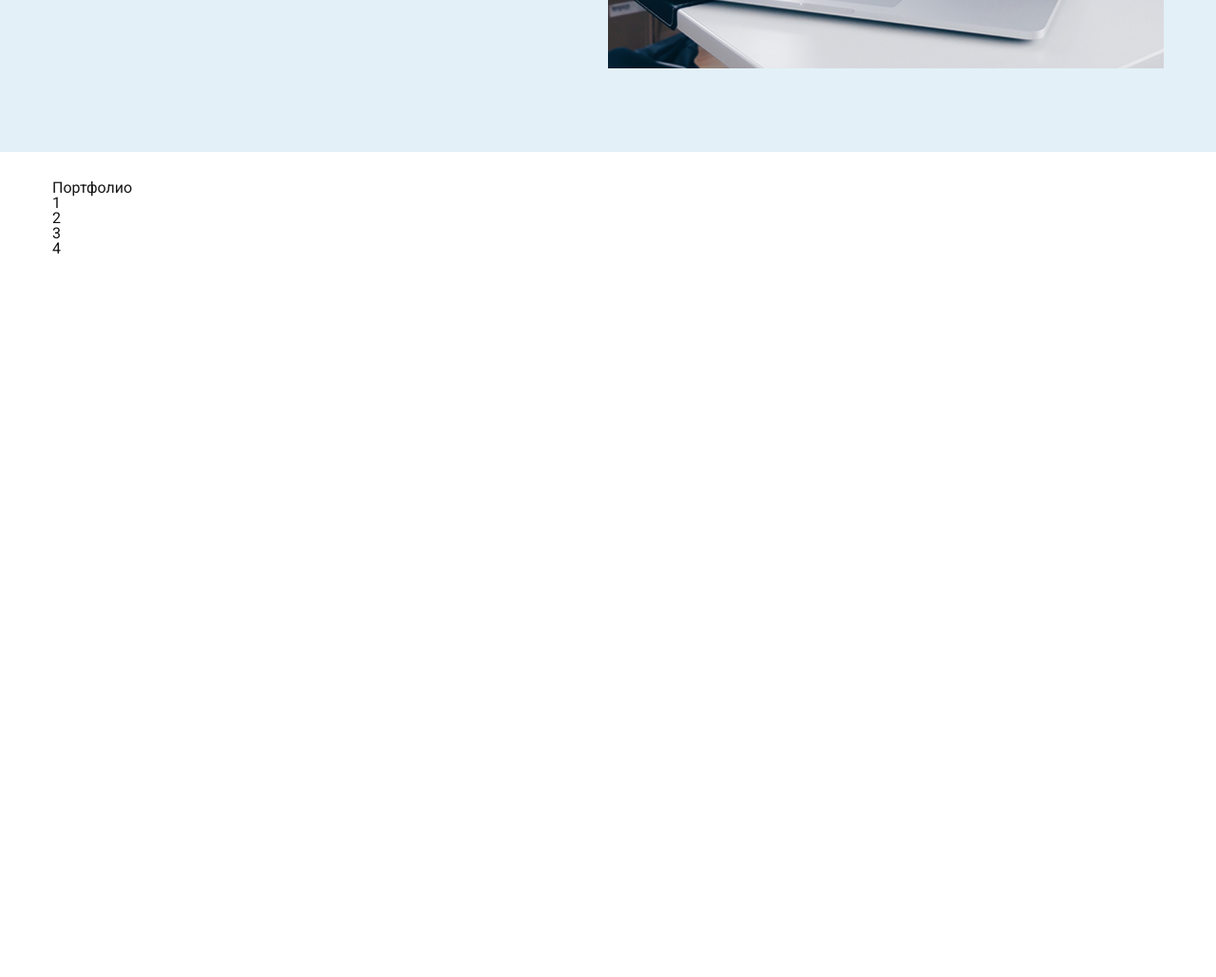
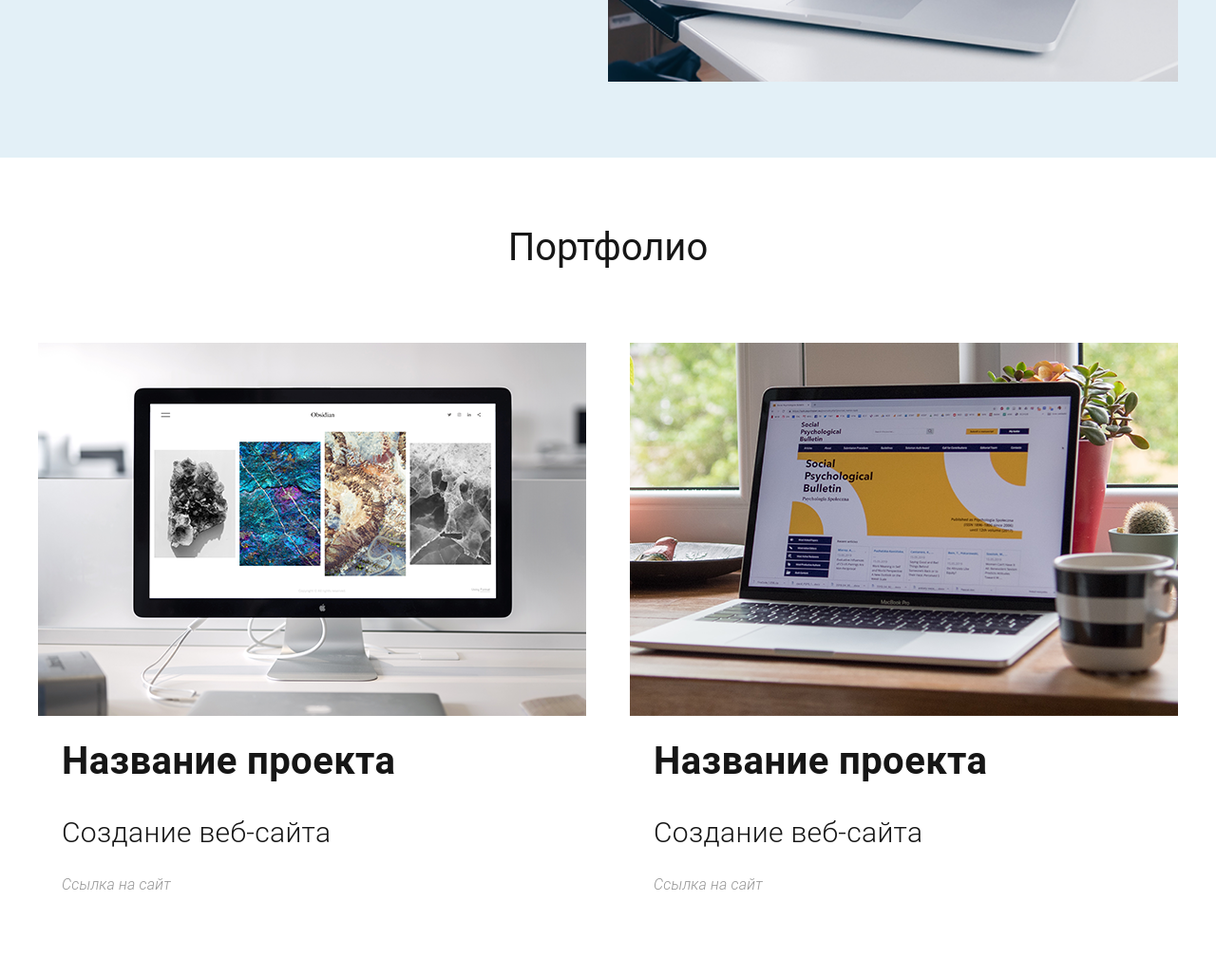
Before and after one commit to viktooar/portfolio-lesson1, a plain HTML site: page index.html in a window 1280 px wide. Shown: the part 931-1960 px from the top of the page at 95% size. Before the commit the page ends 1231 px from the top, so only its background shows below. Drawn offline with Linux system fonts and the light colour scheme.

Commit message:
three com

```diff
--- a/css/main.css
+++ b/css/main.css
@@ -1,3 +1,18 @@
+
+
+:root {
+    --fz-title-section: 40px; /* Название блока section */
+    --fz-name-project: 35px; /* Имя проекта в портфолио */
+    --fz-category-project: 30px; /* Категория проекта в портфолио, например "Создание веб-сайта" */
+    --fz35: 35px;
+}
+
+
+
+
+
+
+
 /*-----------------------------FONTS-----------------------------*/
 
 @import url('https://fonts.googleapis.com/css?family=Roboto:100,300,300i,400,400i,500,500i,700,700i&display=swap');
@@ -14,13 +29,20 @@ body {
     color: #161616;
 }
 
+section {
+    position: relative;
+}
+
+a {
+    text-decoration: none;
+}
 
   .container {
     width: 100%;
-    max-width: 1170px;
-    margin: 0 auto 30px;
-    /*padding-left: 15px;*/
-    /*padding-right: 15px;*/
+    max-width: 1200px;
+    margin: 0 auto;
+    padding-left: 15px;
+    padding-right: 15px;
 }
 
   .row {
@@ -96,7 +118,7 @@ body {
                 padding-top: 100px;
                 padding-bottom: 35px;
 
-                font-size: 40px;
+                font-size: var(--fz-title-section);
                 font-weight: 700;
                 letter-spacing: 0.48px;
             }
@@ -136,3 +158,91 @@ body {
 
             width: 100%;
         }
+
+
+
+/*-----------------------------PORTFOLIO-----------------------------*/
+
+.portfolio {
+
+}
+
+    .portfolio .title {
+        padding-top: 75px;
+        padding-bottom: 80px;
+
+        text-align: center;
+        font-size: var(--fz-title-section);
+    }
+
+    .portfolio .item-project {
+        margin-bottom: 135px;
+    }
+
+        .portfolio .item-project img {
+            width: 100%;
+        }
+
+            .portfolio .item-project .wrap-info {
+                padding-left: 25px;
+            }
+
+                .portfolio .item-project .wrap-info h3 {
+                    padding-top: 25px;
+                    padding-bottom: 30px;
+
+                    font-size: var(--fz-title-section);
+                    font-weight: 700;
+                    line-height: 45px;
+                    letter-spacing: 0.41px;
+                }
+
+                .portfolio .item-project .wrap-info p {
+                    padding-bottom: 25px;
+
+                    font-size: var(--fz-category-project);
+                    font-weight: 300;
+                    line-height: 45px;
+                    letter-spacing: 0.34px;
+                }
+
+                .portfolio .item-project .wrap-info a {
+                    font-size: 16px;
+                    font-style: italic;
+                    font-weight: 300;
+                    letter-spacing: 0.19px;
+                    color: #969696;
+                }
+
+                    .portfolio .item-project .wrap-info a:hover,
+                    .portfolio .item-project .wrap-info a:focus {
+                        color: #cc2c60;
+                    }
+
+
+
+
+.footer {
+
+}
+
+    .footer .title {
+        font-size: var(--fz-title-section);
+        font-weight: 700;
+        letter-spacing: 0.5px;
+    }
+
+    .footer p {
+        padding-top: 35px;
+        padding-bottom: 95px;
+
+        font-size: var(--fz35);
+        font-weight: 200;
+        letter-spacing: 0.43px;
+
+    }
+
+        .footer p>span {
+            color: #4298e8;
+            text-decoration: underline;
+        }
--- a/index.html
+++ b/index.html
@@ -2,6 +2,7 @@
 <html lang="en">
 <head>
     <meta charset="UTF-8">
+    <meta name="viewport" content="width=device-width, initial-scale=1">
     <title>Title</title>
     <link rel="stylesheet" href="css/reset.css">
     <link rel="stylesheet" href="css/main.css">
@@ -154,15 +155,56 @@
         </h2>
 
 
-        <row>
-            <div class="item-project">1</div>
-            <div class="item-project">2</div>
-            <div class="item-project">3</div>
-            <div class="item-project">4</div>
-        </row>
+        <div class="row">
+            <div class="item-project">
+                <img src="img/work/1.png" alt="разработка сайтов">
+                <div class="wrap-info">
+                    <h3>Название проекта</h3>
+                    <p>Создание веб-сайта</p>
+                    <a href="#">Ссылка на сайт</a>
+                </div>
+
+            </div>
+            <div class="item-project">
+                <img src="img/work/2.png" alt="разработка сайтов">
+                <div class="wrap-info">
+                    <h3>Название проекта</h3>
+                    <p>Создание веб-сайта</p>
+                    <a href="#">Ссылка на сайт</a>
+                </div>
+
+            </div>
+            <div class="item-project">
+                <img src="img/work/3.png" alt="разработка сайтов">
+                <div class="wrap-info">
+                    <h3>Название проекта</h3>
+                    <p>Создание веб-сайта</p>
+                    <a href="#">Ссылка на сайт</a>
+                </div>
+
+            </div>
+            <div class="item-project">
+                <img src="img/work/4.png" alt="разработка сайтов">
+                <div class="wrap-info">
+                    <h3>Название проекта</h3>
+                    <p>Создание веб-сайта</p>
+                    <a href="#">Ссылка на сайт</a>
+                </div>
+
+            </div>
+        </div>
 
     </div>
 </section>
 
+<footer id="footer" class="footer">
+    <div class="container">
+        <h4 class="title">
+            За созданием сайта:
+        </h4>
+        <p>обращайтесь на <span>myname@mail.ru</span></p>
+    </div>
+</footer>
+
 </body>
 </html>
```
